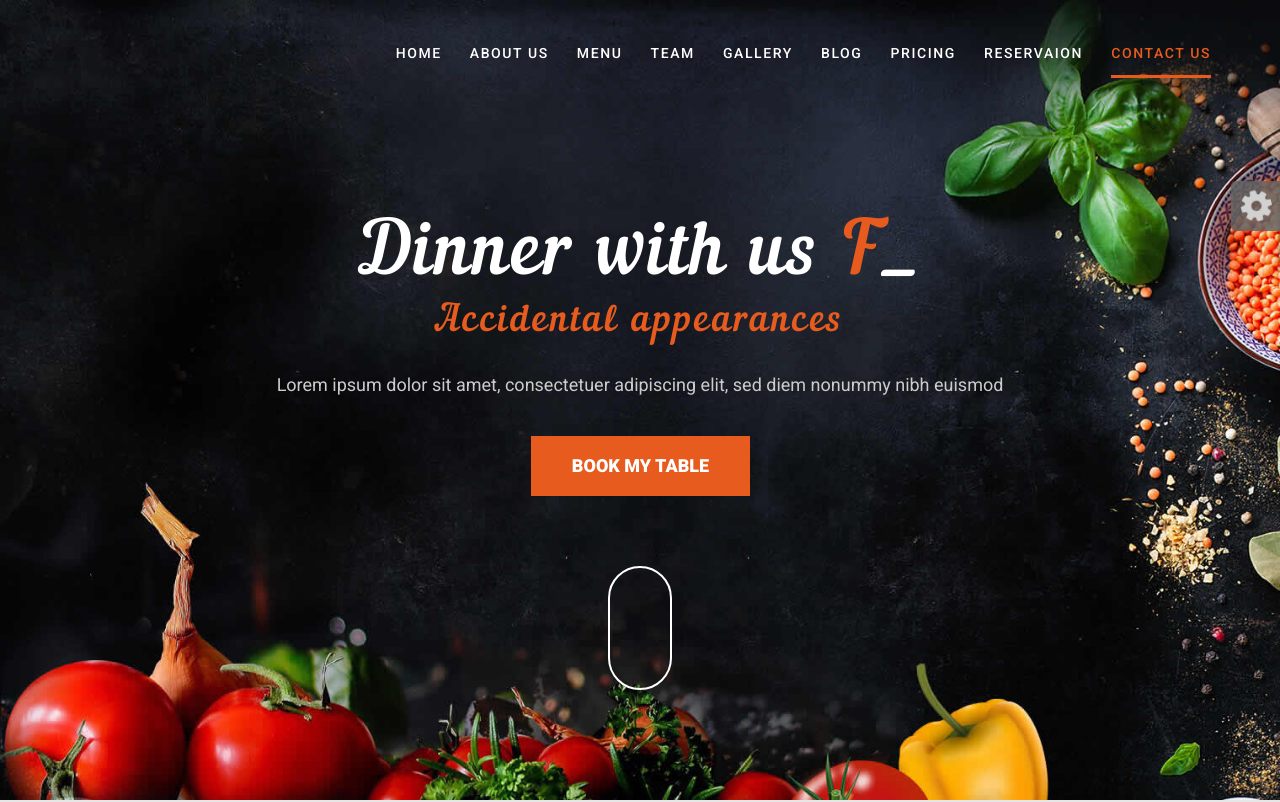
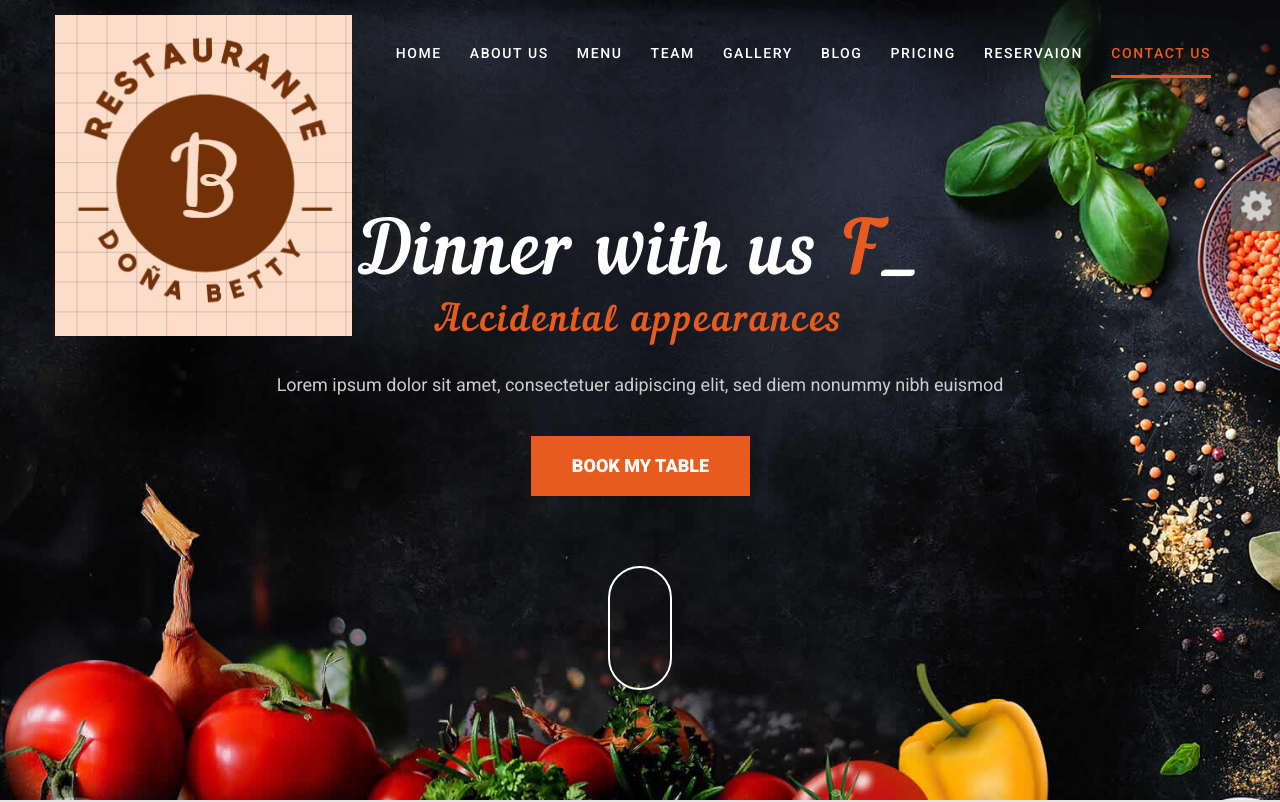
Before and after one commit to alfonsofound/sitio-web-restaurante, a plain HTML site: page index.html in a window 1280 px wide. Shown: the top 802 px of the page. Drawn offline with Linux system fonts and the light colour scheme; a web font is replaced by a local one.

Commit message:
Update index.html

```diff
--- a/index.html
+++ b/index.html
@@ -59,7 +59,7 @@
                                 </button>
                                 <div class="logo">
                                     <a class="navbar-brand js-scroll-trigger logo-header" href="#">
-                                        <img src="imagenes/logo" alt="">
+                                        <img src="images/doñabetty.jpg" alt="">
                                     </a>
                                 </div>
                             </div>
```
